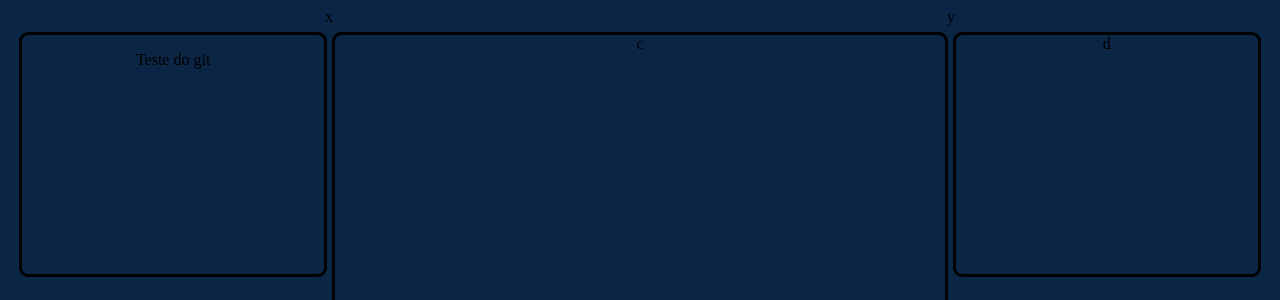
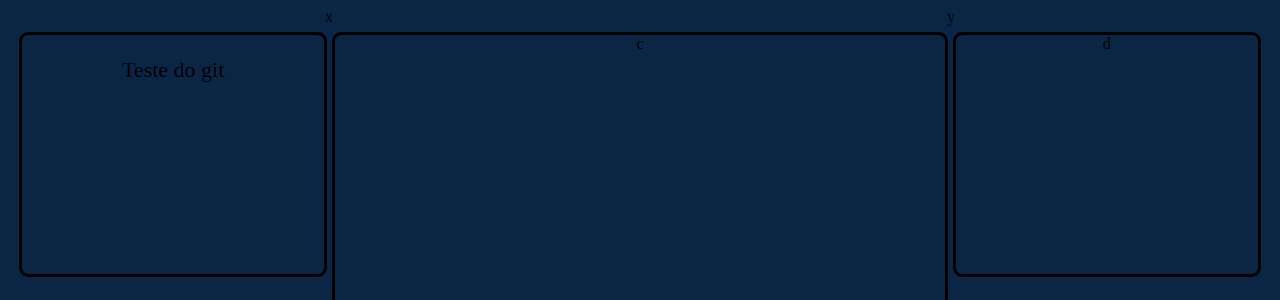
Before and after one commit to MarllonCampos/APS-5, a PHP site: page /index.html in a window 1280 px wide. Shown: the top 300 px of the page. Run offline with PHP 8.4, Linux system fonts and the light colour scheme.

Commit message:
teste no git
aumentado o tamanho do texto

```diff
--- a/Site - Projeto Aps/css/style.css
+++ b/Site - Projeto Aps/css/style.css
@@ -96,3 +96,7 @@ body{
 }
 
 /*Fim dos Ajustes no GRID*/
+
+p{
+    font-size: 22px;
+}
```
